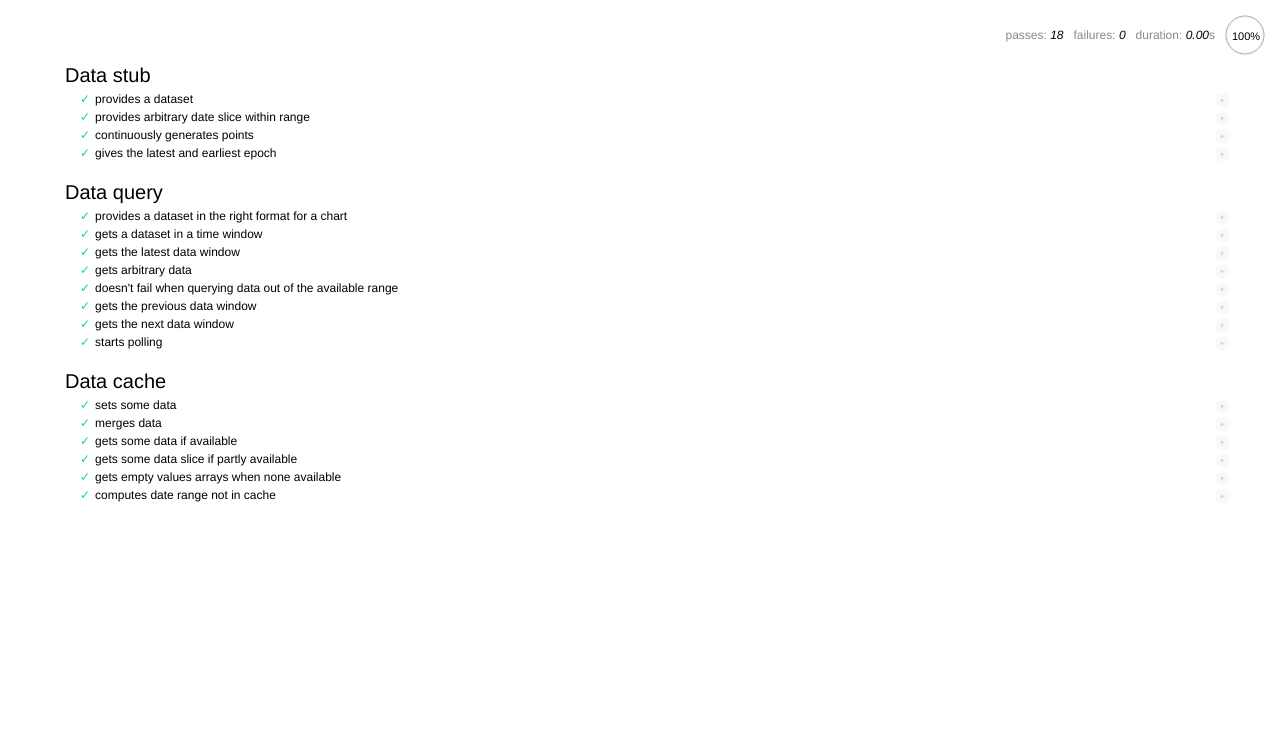
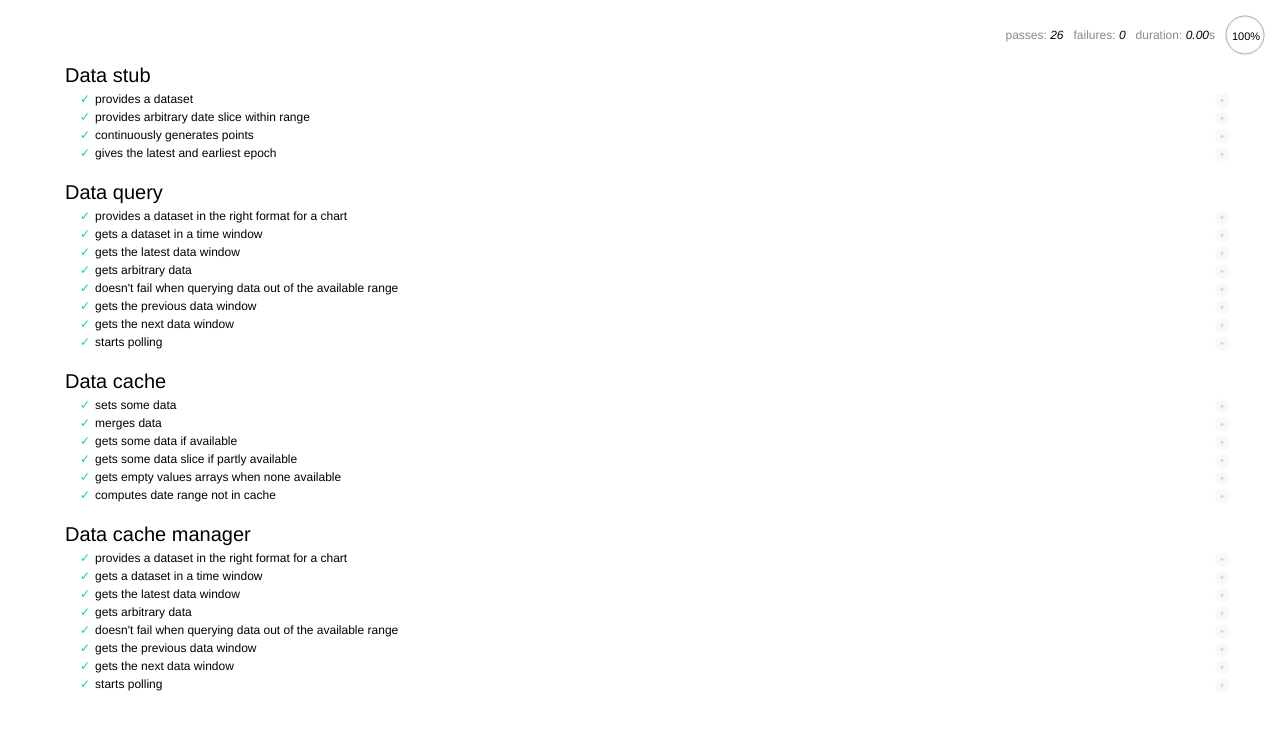
Before and after one commit to boundary/dataCommander, a plain HTML site: page tests/test-runner.html in a window 1280 px wide. Drawn offline with Linux system fonts and the light colour scheme.

Commit message:
renamed managers

```diff
--- /dev/null
+++ b/collections/data-cache-manager.js
@@ -0,0 +1,25 @@
+var dataCacheManager = function(_dataCache, _dataQuery){
+	var dataCache = _dataCache;
+	var dataQuery = _dataQuery;
+
+	var getData = function(startEpoch, endEpoch){
+		// TODO
+		// if in dataCache get cache
+		// if not, query
+		return _dataQuery.getData(startEpoch, endEpoch);
+	};
+
+	var getLatestEpoch = function(){
+		return _dataQuery.getLatestEpoch();
+	};
+
+	var getEarliestEpoch = function(){
+		return _dataQuery.getEarliestEpoch();
+	};
+
+	return{
+		getData: getData,
+		getLatestEpoch: getLatestEpoch,
+		getEarliestEpoch: getEarliestEpoch
+	};
+};
--- a/collections/data-api-fake.js
+++ b/collections/data-query-fake.js
@@ -1,4 +1,4 @@
-var dataAPIFake = function(_options){
+var dataQueryFake = function(_options){
 
 	var fakeDB = null;
 
--- a/collections/data-query.js
+++ b/collections/data-query-manager.js
@@ -1,4 +1,4 @@
-var dataQuery = function(_dataAPI, _options){
+var dataQueryManager = function(_dataAPI, _options){
 
 	var dataAPI = _dataAPI;
 	var options = _options;
--- a/index.html
+++ b/index.html
@@ -7,9 +7,10 @@
 	<script type="text/javascript" src="libs/backbone.js"></script>
 	<script type="text/javascript" src="libs/d3.js"></script>
 	<script type="text/javascript" src="models/chart-model.js"></script>
-	<script type="text/javascript" src="collections/data-api-fake.js"></script>
+	<script type="text/javascript" src="collections/data-query-fake.js"></script>
 	<script type="text/javascript" src="collections/data-cache.js"></script>
-	<script type="text/javascript" src="collections/data-query.js"></script>
+	<script type="text/javascript" src="collections/data-cache-manager.js"></script>
+	<script type="text/javascript" src="collections/data-query-manager.js"></script>
 	<script type="text/javascript" src="components/firespray-0.1.2.js"></script>
 	<script type="text/javascript" src="views/chart-view.js"></script>
 	<link rel="stylesheet" type="text/css" href="style1.css">
@@ -74,9 +75,7 @@ var dataAPIOptions = {
 	startEpoch: d3.time.second.offset(now, -500).getTime(),
 	endEpoch: now
 };
-var dataAPI = dataAPIFake(dataAPIOptions);
-
-var cache = dataCache();
+var dataAPI = dataQueryFake(dataAPIOptions);
 
 var sourceColors = {
 	'source-0': 'orange',
@@ -99,7 +98,7 @@ var mainChartModel = new ChartModel({
 var queryOptions = {
 	timeSpanInSeconds: 10
 };
-var mainChartDataQuery = dataQuery(dataAPI, cache, queryOptions);
+var mainChartDataQuery = dataQueryManager(dataAPI, queryOptions);
 
 var mainChartView = new ChartView({
 		model: mainChartModel,
@@ -121,7 +120,7 @@ var timelineChartModel = new ChartModel({
 		useBrush: true
 	});
 
-var timelineDataQuery = dataQuery(dataAPI, cache, queryOptions);
+var timelineDataQuery = dataQueryManager(dataAPI, queryOptions);
 
 var timelineChartView = new ChartView({
 		model: timelineChartModel,
--- /dev/null
+++ b/tests/data-cache-manager-test.js
@@ -0,0 +1,129 @@
+var expect = chai.expect;
+
+describe('Data cache manager', function() {
+
+	var dataAPI, query, cache, cacheManager;
+	var dataAPIOptions, queryOptions;
+
+	beforeEach(function(){
+		var now = new Date().setMilliseconds(0);
+		dataAPIOptions = {
+			startEpoch: d3.time.second.offset(now, -30).getTime(),
+			endEpoch: now
+		};
+		dataAPI = dataQueryFake(dataAPIOptions);
+
+		cache = dataCache();
+		cacheManager = dataCacheManager(cache, dataAPI);
+
+		queryOptions = {
+			timeSpanInSeconds: 10
+		};
+		query = dataQueryManager(cacheManager, queryOptions);
+	});
+
+	afterEach(function(){
+
+	});
+
+	it('provides a dataset in the right format for a chart', function(done){
+		query.getLatestDataWindow()
+			.done(function(dataset){
+				expect(dataset[0].name).to.be.a('string');
+				expect(dataset[0].values[0].x).to.be.a('number');
+				expect(dataset[0].values[0].y).to.be.a('number');
+				done();
+			});
+	});
+
+	it('gets a dataset in a time window', function(done){
+		query.getLatestDataWindow()
+			.done(function(dataset){
+				var firstEpoch = dataset[0].values[0].x;
+				var lastEpoch = dataset[0].values[dataset[0].values.length-1].x;
+				expect((lastEpoch - firstEpoch) / 1000).to.equal(queryOptions.timeSpanInSeconds);
+				done();
+			});
+	});
+
+	it('gets the latest data window', function(done){
+		query.getLatestDataWindow()
+			.done(function(dataset){
+				var lastEpoch = dataset[0].values[dataset[0].values.length-1].x;
+				var now = new Date().setMilliseconds(0);
+				expect(lastEpoch).to.equal(now);
+				done();
+			});
+	});
+
+	it('gets arbitrary data', function(done){
+		var now = new Date().setMilliseconds(0);
+		var queryOptions = {
+			startEpoch: d3.time.second.offset(now, -30).getTime(),
+			endEpoch: d3.time.second.offset(now, -25).getTime()
+		};
+		query.getData(queryOptions.startEpoch, queryOptions.endEpoch)
+			.done(function(dataset){
+				var firstEpoch = dataset[0].values[0].x;
+				var lastEpoch = dataset[0].values[dataset[0].values.length-1].x;
+				expect(firstEpoch).to.equal(queryOptions.startEpoch);
+				expect(lastEpoch).to.equal(queryOptions.endEpoch);
+				done();
+			});
+	});
+
+	it('doesn\'t fail when querying data out of the available range', function(done){
+		var now = new Date().setMilliseconds(0);
+		var queryOptions = {
+			startEpoch: d3.time.second.offset(now, -40).getTime(),
+			endEpoch: d3.time.second.offset(now, -31).getTime()
+		};
+		query.getData(queryOptions.startEpoch, queryOptions.endEpoch)
+			.done(function(dataset){
+				var firstDataPoint = dataset[0].values;
+				expect(firstDataPoint.length).to.equal(0);
+				done();
+			});
+	});
+
+	it('gets the previous data window', function(done){
+		query.getPreviousDataWindow()
+			.done(function(dataset){
+				var lastEpoch = dataset[0].values[dataset[0].values.length-1].x;
+				var now = new Date().setMilliseconds(0);
+				var expectedLastEpoch = d3.time.second.offset(now, -queryOptions.timeSpanInSeconds).getTime();
+				expect(lastEpoch).to.equal(expectedLastEpoch);
+				done();
+			});
+	});
+
+	it('gets the next data window', function(done){
+		query.getPreviousDataWindow();
+		query.getNextDataWindow()
+			.done(function(dataset){
+					var now = new Date().setMilliseconds(0);
+					var lastEpoch = dataset[0].values[dataset[0].values.length-1].x;
+					expect(lastEpoch).to.equal(now);
+					done();
+			});
+	});
+
+	it('starts polling', function(done){
+		var now = new Date().setMilliseconds(0);
+		var clock = sinon.useFakeTimers(now);
+		var count = 0;
+		query.getLatestDataWindow();
+		query.startPolling(1000)
+			.on('new-data', function(e, dataset){
+				if(count++ === 1){
+					var dates = dataset[0].values.map(function(d){ return d.x; });
+					expect(dates[dates.length-1]).to.equal(d3.time.second.offset(now, 2).getTime());
+					query.stopPolling();
+					done();
+				}
+			});
+		clock.tick(2000);
+		clock.restore();
+	});
+
+});
--- a/tests/data-cache-test.js
+++ b/tests/data-cache-test.js
@@ -5,12 +5,11 @@ describe('Data cache', function() {
 	var dataAPI, cache;
 	var dataAPIOptions;
 	beforeEach(function() {
-		var now = new Date().setMilliseconds(0);
 		dataAPIOptions = {
 			startEpoch: 1420592200000,
 			endEpoch: 1420592207000
 		};
-		dataAPI = dataAPIFake(dataAPIOptions);
+		dataAPI = dataQueryFake(dataAPIOptions);
 
 		cache = dataCache();
 	});
--- a/tests/data-api-fake-test.js
+++ b/tests/data-query-fake-test.js
@@ -9,7 +9,7 @@ describe('Data stub', function() {
 			startEpoch: d3.time.second.offset(now, -10).getTime(),
 			endEpoch: now
 		};
-		api = dataAPIFake(options);
+		api = dataQueryFake(options);
 	});
 
 	it('provides a dataset', function(done){
--- a/tests/data-query-test.js
+++ b/tests/data-query-manager-test.js
@@ -2,7 +2,7 @@ var expect = chai.expect;
 
 describe('Data query', function() {
 
-	var dataAPI, query, cache;
+	var dataAPI, query;
 	var dataAPIOptions, queryOptions;
 
 	beforeEach(function(){
@@ -11,14 +11,12 @@ describe('Data query', function() {
 			startEpoch: d3.time.second.offset(now, -30).getTime(),
 			endEpoch: now
 		};
-		dataAPI = dataAPIFake(dataAPIOptions);
-
-		cache = dataCache();
+		dataAPI = dataQueryFake(dataAPIOptions);
 
 		queryOptions = {
 			timeSpanInSeconds: 10
 		};
-		query = dataQuery(dataAPI, cache, queryOptions);
+		query = dataQueryManager(dataAPI, queryOptions);
 	});
 
 	afterEach(function(){
--- a/tests/test-runner.html
+++ b/tests/test-runner.html
@@ -6,9 +6,10 @@
 	<script type="text/javascript" src="../libs/jquery-2.0.0.js"></script>
 	<script type="text/javascript" src="../libs/underscore.js"></script>
 	<script type="text/javascript" src="../libs/d3.js"></script>
-	<script type="text/javascript" src="../collections/data-api-fake.js"></script>
+	<script type="text/javascript" src="../collections/data-query-manager.js"></script>
+	<script type="text/javascript" src="../collections/data-query-fake.js"></script>
+	<script type="text/javascript" src="../collections/data-cache-manager.js"></script>
 	<script type="text/javascript" src="../collections/data-cache.js"></script>
-	<script type="text/javascript" src="../collections/data-query.js"></script>
 	<link rel="stylesheet" href="mocha/mocha.css" />
   </head>
   <body>
@@ -18,9 +19,10 @@
 	<script src="mocha/sinon-1.12.2.js"></script>
 	<script src="mocha/mocha.js"></script>
 	<script>mocha.setup('bdd')</script>
-	<script src="data-api-fake-test.js"></script>
-	<script src="data-query-test.js"></script>
+	<script src="data-query-fake-test.js"></script>
+	<script src="data-query-manager-test.js"></script>
 	<script src="data-cache-test.js"></script>
+	<script src="data-cache-manager-test.js"></script>
 	<script>
 	  mocha.run();
 	</script>
```
